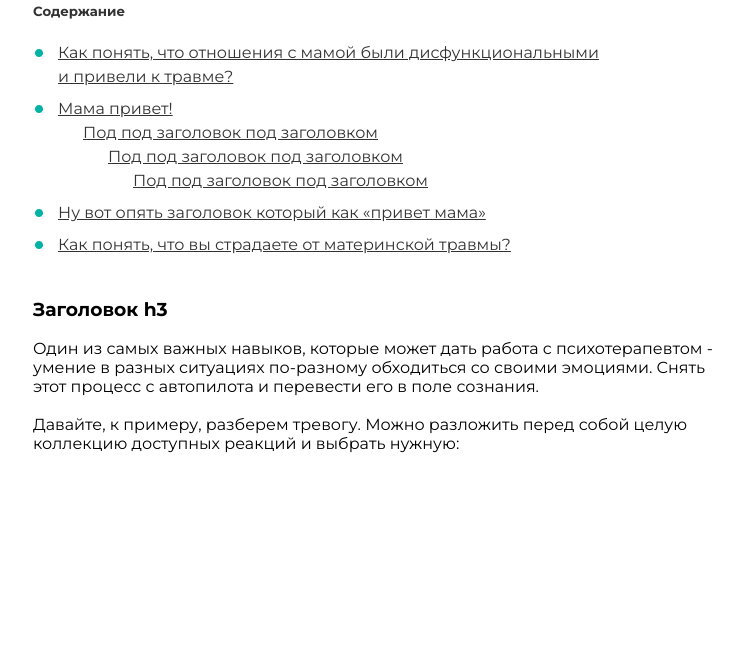
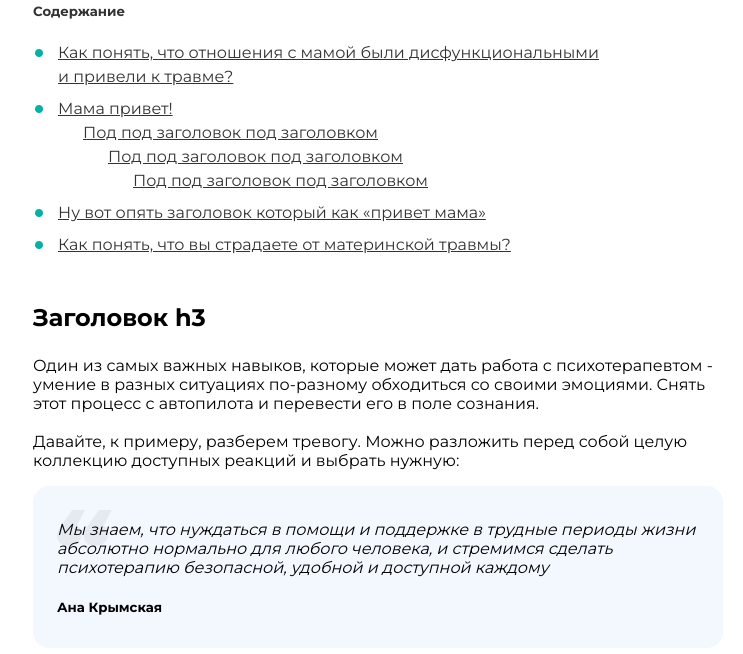
Before and after one commit to BadLagger/MiFiYouTalk, a plain HTML site: page arcticle.html in a window 1280 px wide. Shown: the part 761-1415 px from the top of the page, without its empty margins (93-836 px from the left). Drawn offline with Linux system fonts and the light colour scheme.

Commit message:
Сделал синее примечание

```diff
--- a/arcticle.html
+++ b/arcticle.html
@@ -58,11 +58,20 @@
                                 </ul>
                             </div>
                             <div class="article-main-text">
-                                <h3>Заголовок h3</h3>
+                                <h3 style="font-size: 24px;">Заголовок h3</h3>
                                 Один из самых важных навыков, которые может дать работа с психотерапевтом - умение в разных ситуациях по-разному обходиться со своими эмоциями.  Снять этот процесс с автопилота и перевести его в поле сознания.
                                 <br>
                                 <br>
                                 Давайте, к примеру, разберем тревогу. Можно разложить перед собой целую коллекцию доступных реакций и выбрать нужную:
+                            </div>
+                        </div>
+                        <div class="article-blue-notation">
+                            <div class="article-blue-notation-container">
+                                <img class="article-quotes-img" src="resources/article/transparent_quotes.png">
+                                <div class="article-blue-notation-text">
+                                    Мы знаем, что нуждаться в помощи и поддержке в трудные периоды жизни абсолютно нормально для любого человека, и стремимся сделать психотерапию безопасной, удобной и доступной каждому
+                                </div>
+                                <h5>Ана Крымская</h5>
                             </div>
                         </div>
                     </div>
--- a/styles.css
+++ b/styles.css
@@ -590,6 +590,35 @@ h4 {
     font-size: 16px;
 }
 
+.article-blue-notation {
+    width: 690px;
+    height: 162px;
+    background-color: #F3F7FE;
+    border-radius: 16px;
+}
+
+.article-blue-notation-container {
+    margin: 24px;
+    position: relative;
+    display: flex;
+    flex-direction: column;
+}
+
+.article-quotes-img {
+    width: 55px;
+    height: 36px;
+    opacity: 0.6;
+    position: absolute;
+    z-index: 1;
+}
+
+.article-blue-notation-text {
+    margin-top: 10px;
+    font-size: 16px;
+    font-style: italic;
+    position: relative;
+    z-index: 2;
+}
 
 .article-qlink-container {
     display: flex;
@@ -602,6 +631,7 @@ h4 {
     margin-top: 88px;
     gap: 24px;
 }
+
 
 
 .article-qlink-img {
```
Also changed, not shown: resources/article/transparent_quotes.png (added).
